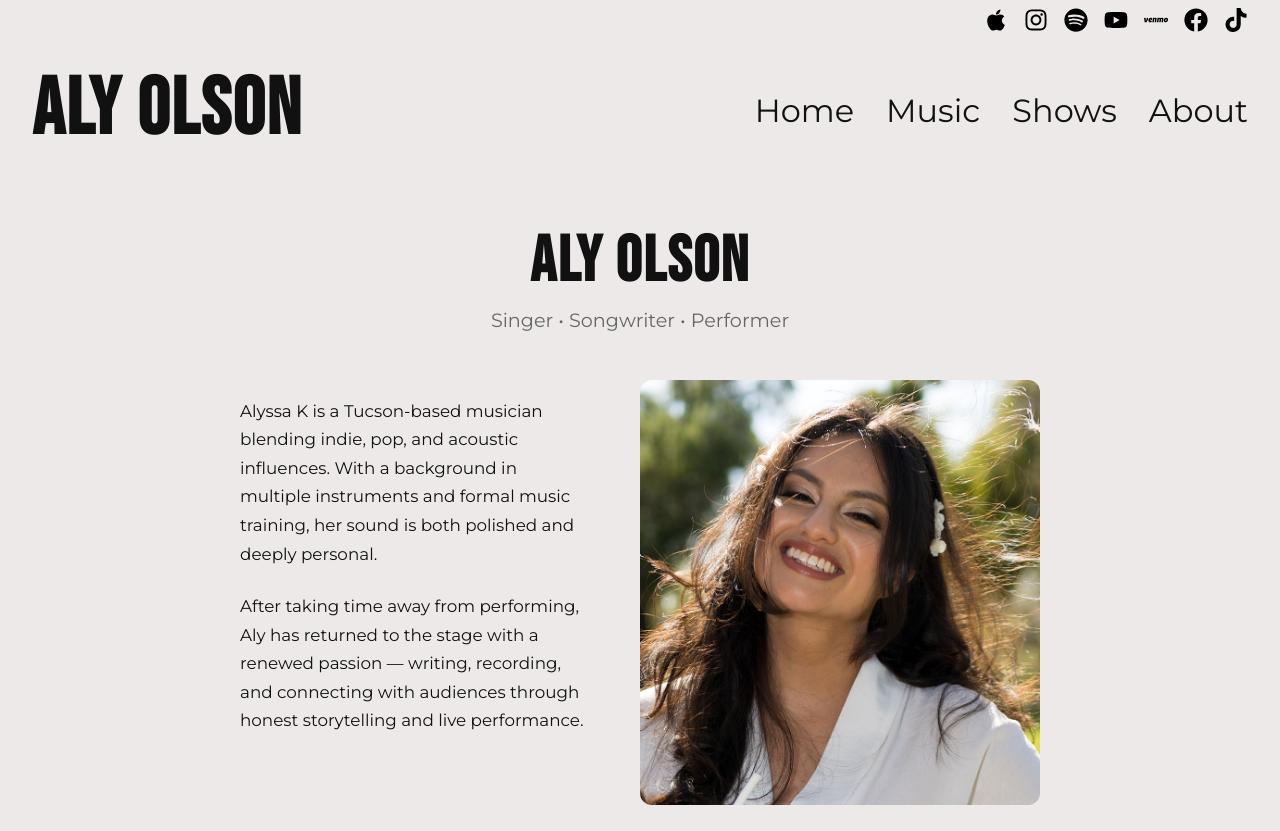
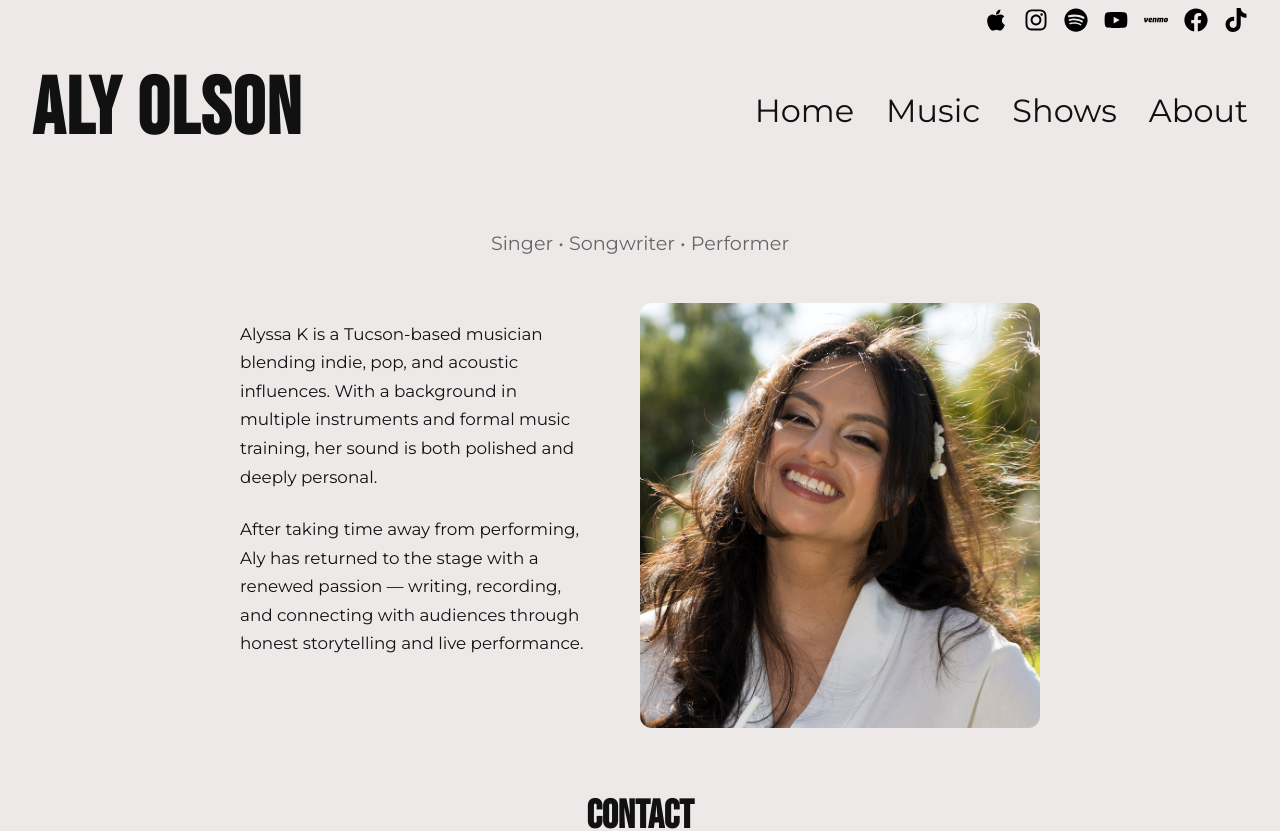
Before and after one commit to yawneazy/yawneazy-music, a React (Vite) app: page /about in a window 1280 px wide. Shown: the top 831 px of the page. Built offline with nearby package versions, Linux system fonts and the light colour scheme.

Commit message:
removed extra header on about page.

```diff
--- a/src/pages/About.jsx
+++ b/src/pages/About.jsx
@@ -8,7 +8,6 @@ export default function About() {
 
       {/* HERO */}
       <section className="about-hero">
-        <h1>Aly Olson</h1>
         <p className="tagline">Singer • Songwriter • Performer</p>
       </section>
 
@@ -37,15 +36,9 @@ export default function About() {
             <img src={aboutImg} alt="Artist about image" />
           </section>
 
-          {/* <p className="tagline">
-            Singer • Songwriter • Performer
-          </p> */}
-
         </div>
-
       </div>
 
-      {/* CONTACT (UNCHANGED) */}
       <section className="about-contact">
         <h2>Contact</h2>
 
```
